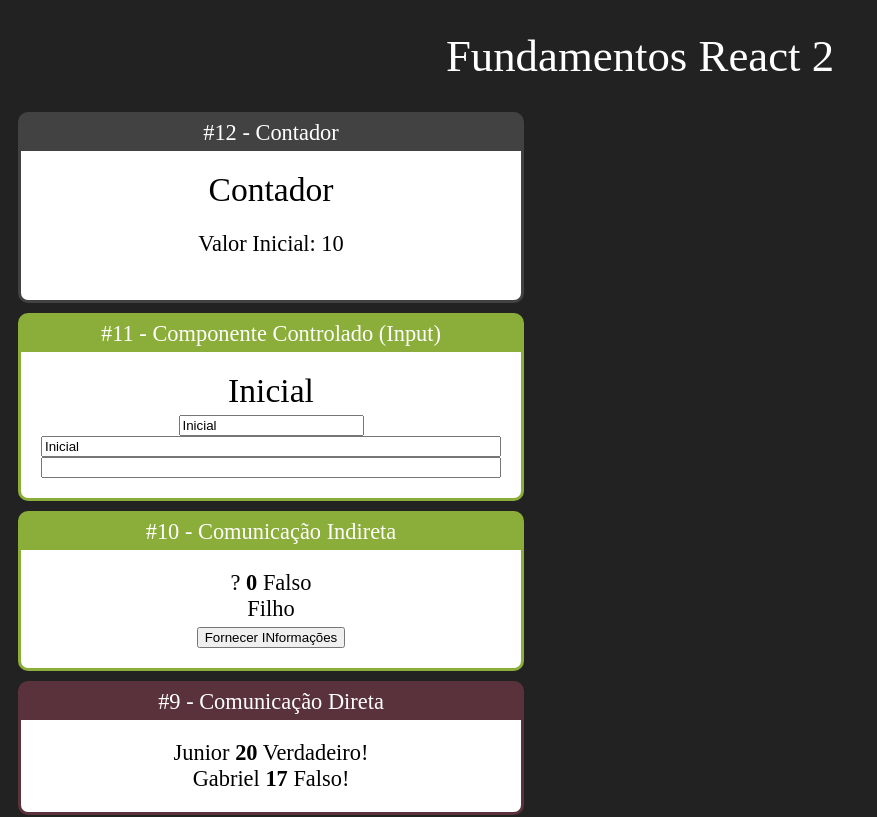
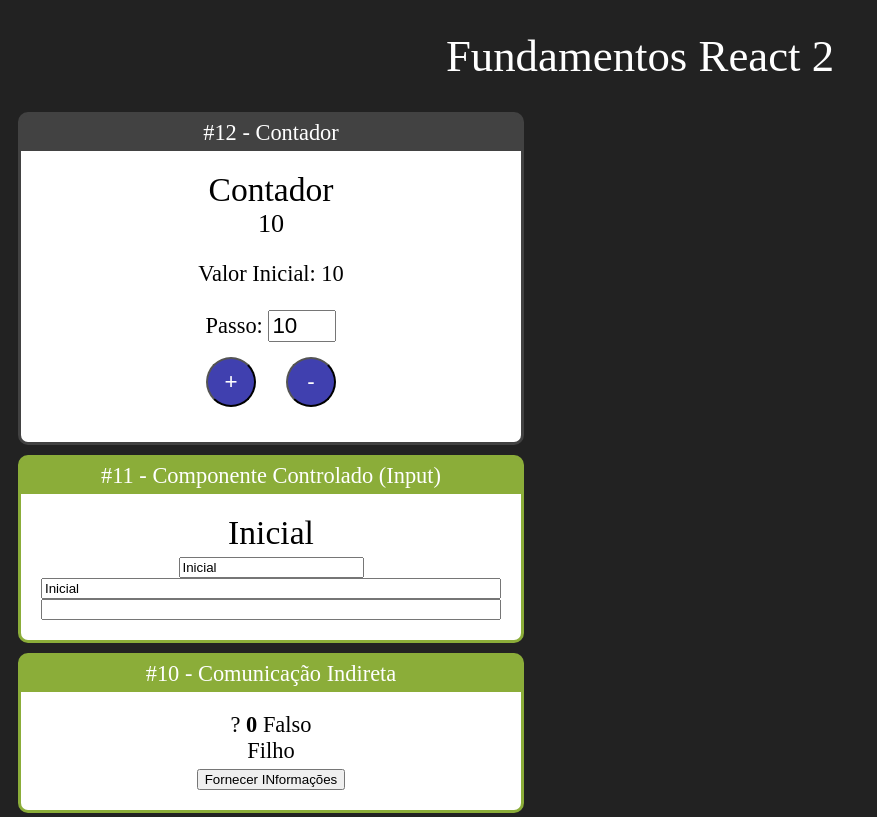
Before and after one commit to assisdefrancisco/fundamentos-react, a React (Create React App) app: page / in a window 1280 px wide. Shown: the top 817 px of the page, without its empty margins (0-877 px from the left). Built offline with nearby package versions, Linux system fonts and the light colour scheme.

Commit message:
Criado componente Contador baseado em classe

```diff
--- /dev/null
+++ b/src/components/contador/Contador.css
@@ -0,0 +1,14 @@
+.Contador input {
+    font-size: 1.4rem;
+    width: 60px;
+}
+
+.Contador button {
+    margin: 15px;
+    height: 50px;
+    width: 50px;
+    background-color: #4040af;
+    border-radius: 50%;
+    color: #fff;
+    font-size: 1.4rem;
+}
--- a/src/components/contador/Contador.jsx
+++ b/src/components/contador/Contador.jsx
@@ -1,21 +1,40 @@
 import React, { Component } from 'react'
+import './Contador.css'
 
 export default class Contador extends Component {
-    constructor(props) {
-        super(props)
-
-        this.state = {
-            numero: props.numeroInicial
-        }
+    state = {
+        numero: this.props.numeroInicial || 0,
+        passo: this.props.numeroInicial || 5
     }
 
+    inc = () => {
+        this.setState({ numero: this.state.numero + this.state.passo })
+    }
 
+    dec = () => {
+        this.setState({ numero: this.state.numero - this.state.passo })
+    }
+
+    setPasso = (e) => {
+        this.setState({
+            passo: +e.target.value
+        })
+    }
 
     render() {
         return (
-            <div>
+            <div className='Contador'>
                 <h2>Contador</h2>
+                <h3>{this.state.numero}</h3>
                 <p>Valor Inicial: {this.state.numero}</p>
+
+                <div>
+                    <label htmlFor="passoInicial">Passo: </label>
+                    <input type="number" value={this.state.passo} onChange={this.setPasso} />
+                </div>
+
+                <button onClick={this.inc}>+</button>
+                <button onClick={this.dec}>-</button>
             </div>
         )
     }
```
